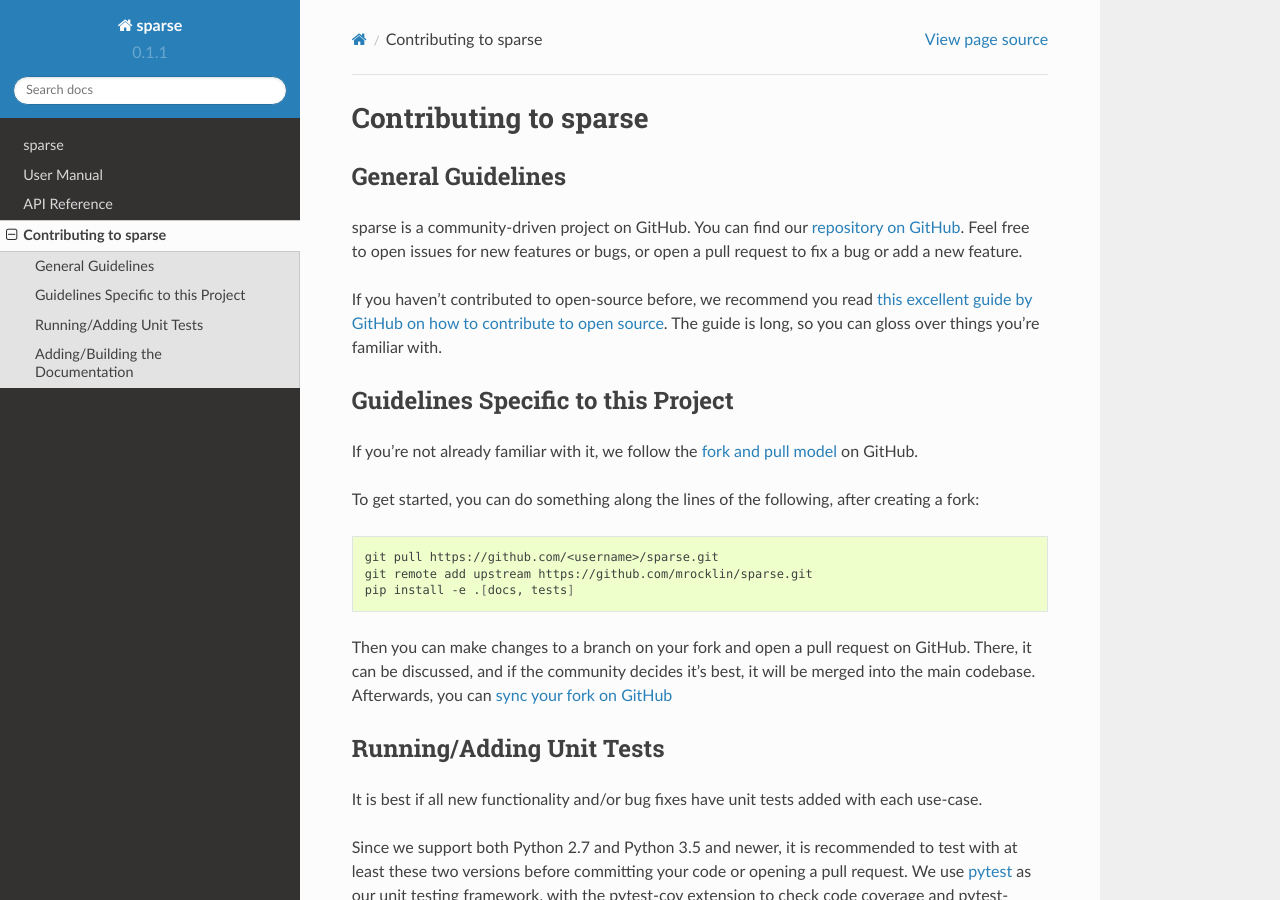
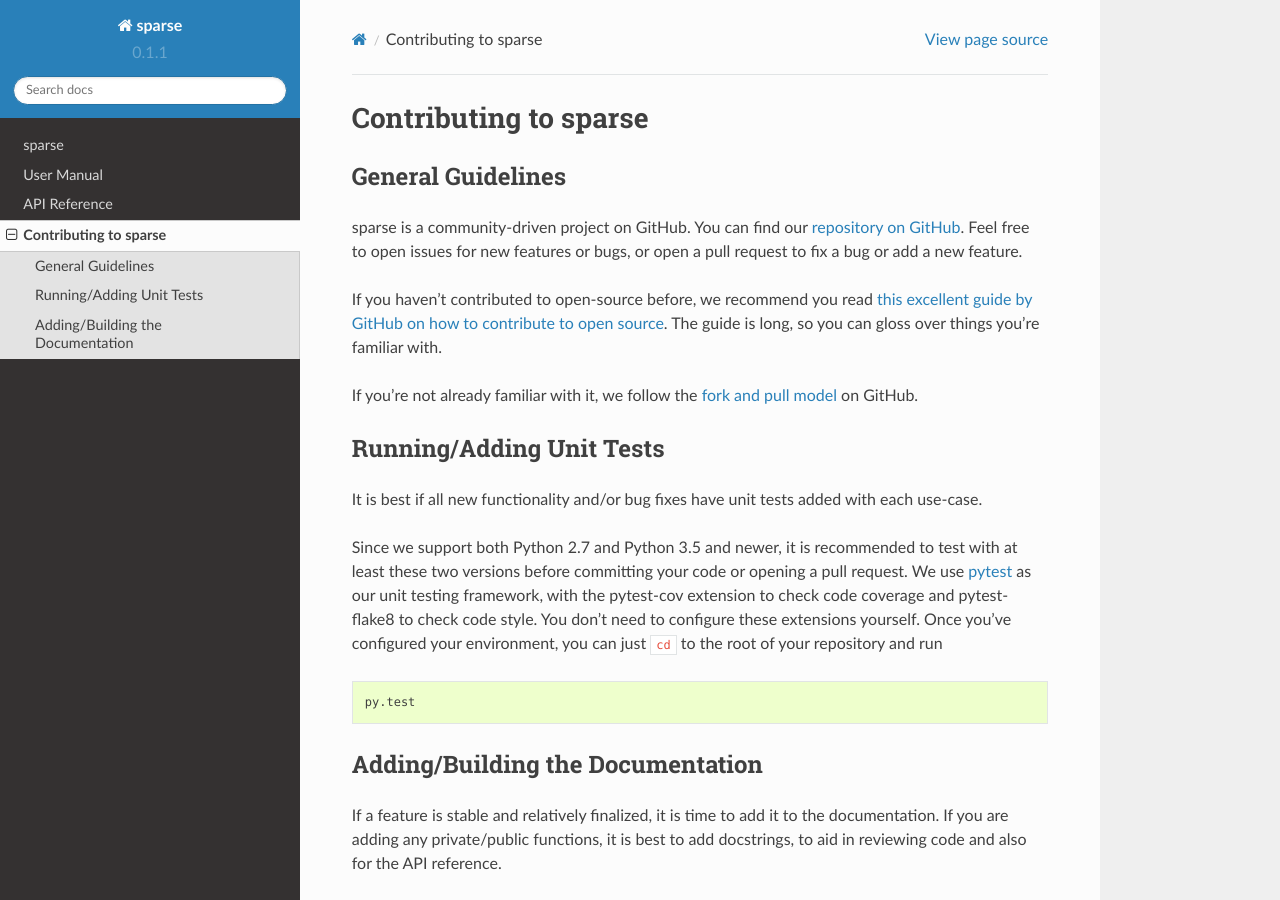
Before and after one commit to pydata/sparse, a Sphinx documentation site: the page built from docs/contributing.rst, in a window 1280 px wide and 900 px high. Built offline with Sphinx 7.4.7 and the Read the Docs theme 2.0.0, drawn with Linux system fonts in a browser that asks for light colours.

Commit message:
Add in @mrocklin's suggestions.

```diff
--- a/docs/contributing.rst
+++ b/docs/contributing.rst
@@ -13,25 +13,9 @@
 <https://opensource.guide/how-to-contribute/>`_. The guide is long,
 so you can gloss over things you're familiar with.
 
-Guidelines Specific to this Project
------------------------------------
 If you're not already familiar with it, we follow the `fork and pull model
 <https://help.github.com/articles/about-collaborative-development-models/>`_
 on GitHub.
-
-To get started, you can do something along the lines of the following, after
-creating a fork:
-
-.. code-block:: bash
-
-   git pull https://github.com/<username>/sparse.git
-   git remote add upstream https://github.com/mrocklin/sparse.git
-   pip install -e .[docs, tests]
-
-Then you can make changes to a branch on your fork and open a pull request
-on GitHub. There, it can be discussed, and if the community decides it's
-best, it will be merged into the main codebase. Afterwards, you can
-`sync your fork on GitHub <https://help.github.com/articles/syncing-a-fork/>`_
 
 Running/Adding Unit Tests
 -------------------------
```
